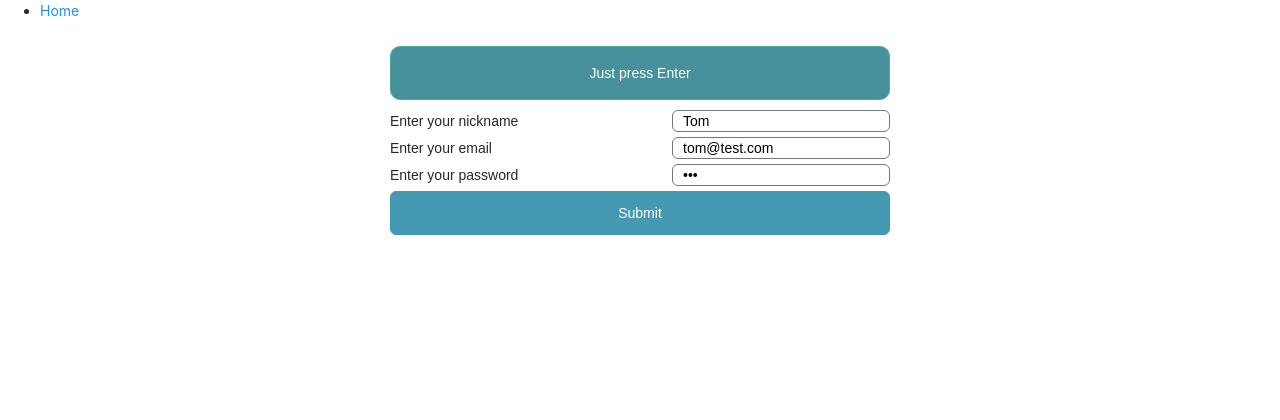
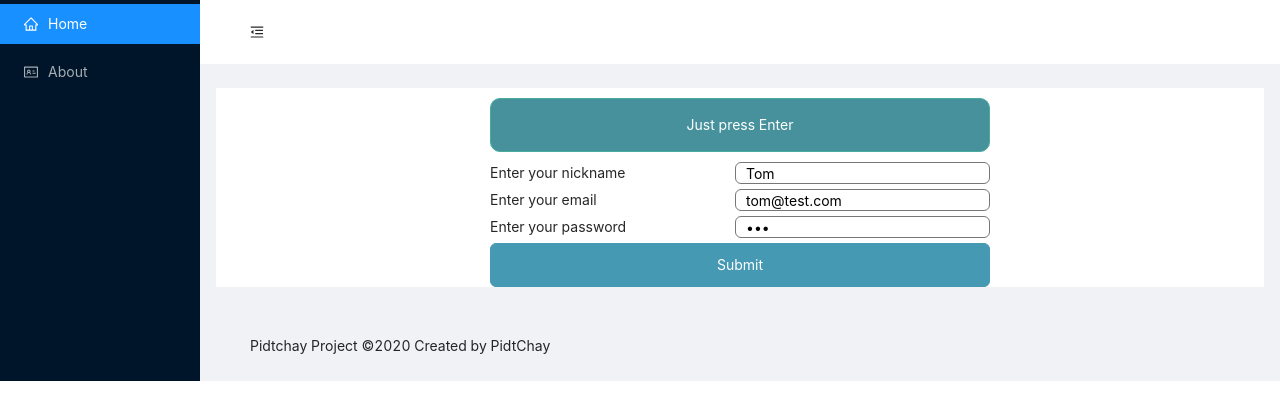
Before and after one commit to pidtchay/pidtchay-project, a React app: page /login in a window 1280 px wide. Shown: the top 420 px of the page. Built offline with nearby package versions, Linux system fonts and the light colour scheme.

Commit message:
Updated the appearance of the main page

```diff
--- a/src/Style/App.less
+++ b/src/Style/App.less
@@ -1,5 +1,24 @@
-.main {
-    font-family: sans-serif;
-    font-size: 14px;
-    white-space: nowrap;
+@layout_background: #fff;
+
+#components-layout-demo-custom-trigger .trigger {
+    font-size: 18px;
+    line-height: 64px;
+    padding: 0 24px;
+    cursor: pointer;
+    transition: color 0.3s;
+  }
+
+#components-layout-demo-custom-trigger .trigger:hover {
+    color: #1890ff;
 }
+
+.site_layout .site_layout_header {
+    background: @layout_background;
+}
+
+.site_layout_content {
+    background: @layout_background;
+    margin: 24px 16px;
+    padding: 24;
+    min-height: 280px;
+}
--- a/src/app.tsx
+++ b/src/app.tsx
@@ -1,25 +1,50 @@
 import style from 'Style/App.less';
-import React from 'react';
+import React, { useState } from 'react';
 import { LogIn } from 'Container/Login';
 import { BrowserRouter as Router, Switch, Route, Link} from 'react-router-dom';
 import { AuthRoute } from 'Container/AuthRoute';
 import { HomPage } from 'Container/HomePage';
 import 'antd/dist/antd.css';
+import { Layout, Menu } from 'antd';
+import { HomeOutlined, IdcardOutlined, MenuUnfoldOutlined, MenuFoldOutlined} from '@ant-design/icons';
 
-export const App = () => (<Router>
-    <div>
-        <nav>
-            <ul>
-                <li>
+const { Header, Content, Footer, Sider } = Layout;
+
+export const App = () => {
+    const [isSideMenuToogle, setSideMenuToggled] = useState(false);
+    const toggleTrueFalse = () => setSideMenuToggled(!isSideMenuToogle);
+
+    return (
+        <Router>
+            <Layout>
+                <Sider trigger={null} collapsible collapsed={isSideMenuToogle}>
+                    <Menu theme="dark" mode="inline" defaultSelectedKeys={['1']}>
+                        <Menu.Item key="1" icon={<HomeOutlined />}>
                             <Link to="/">Home</Link>
-                </li>
-            </ul>
-        </nav>
+                        </Menu.Item>
+                        <Menu.Item key="2" icon={<IdcardOutlined />}>
+                            About
+                        </Menu.Item>
+                    </Menu>
+                </Sider>
+                <Layout className={style.site_layout}>
+                    <Header className={style.site_layout_header}>
+                        {React.createElement(isSideMenuToogle ? MenuUnfoldOutlined : MenuFoldOutlined, {
+                            className: 'trigger',
+                            onClick: toggleTrueFalse,
+                        })}
+                    </Header>
+                    <Content className={style.site_layout_content}>
                         <Switch>
                             <Route path='/login'>
                                 <div className={style.main}><LogIn /></div>
                             </Route>
                             <AuthRoute path="/" Component={HomPage} />
                         </Switch>
-    </div>
-</Router>);
+                    </Content>
+                    <Footer>Pidtchay Project ©2020 Created by PidtChay</Footer>
+                </Layout>
+            </Layout>
+        </Router>
+    )
+};
```
Lines whose indentation alone changed are shown as unchanged.
